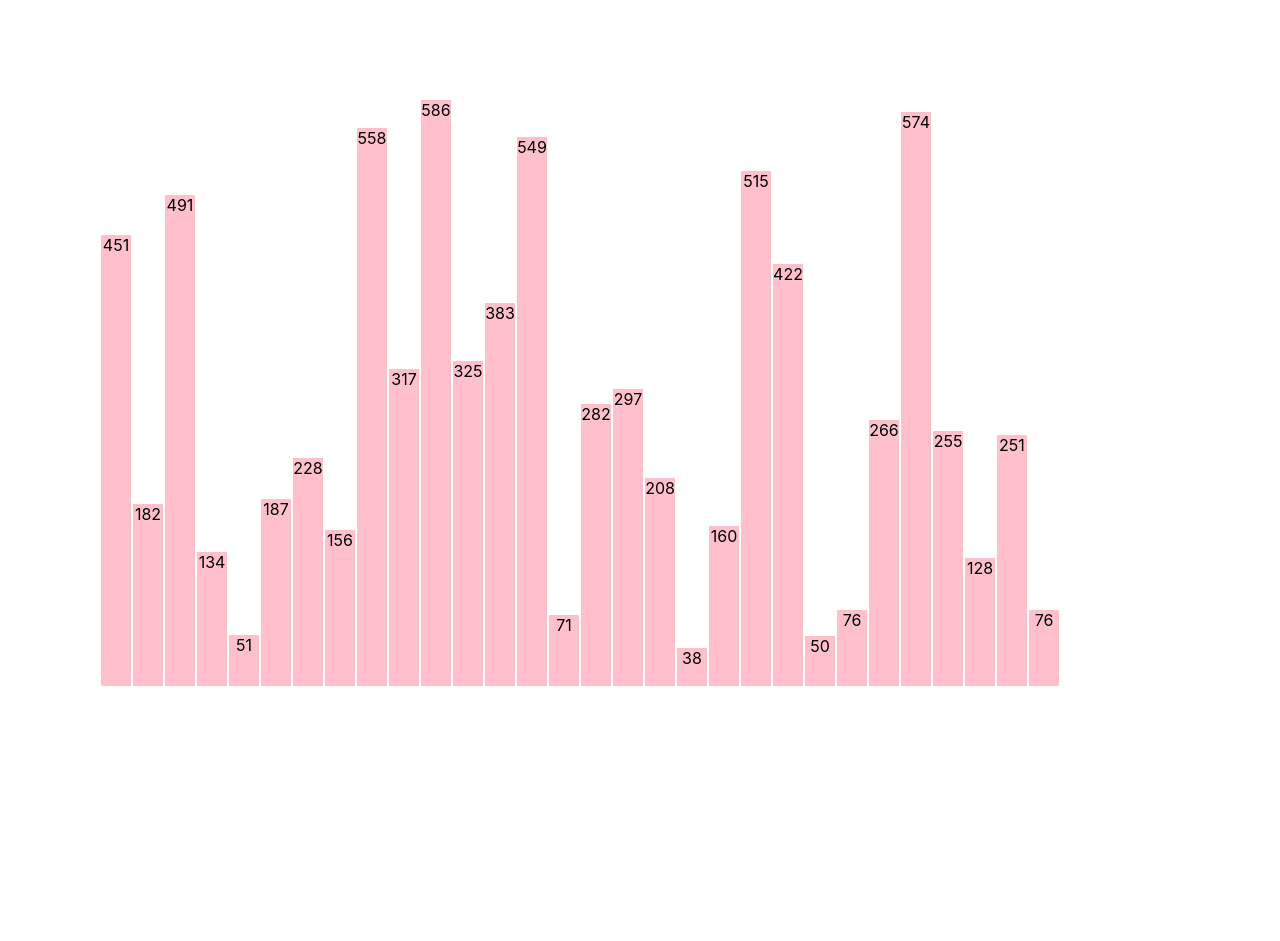
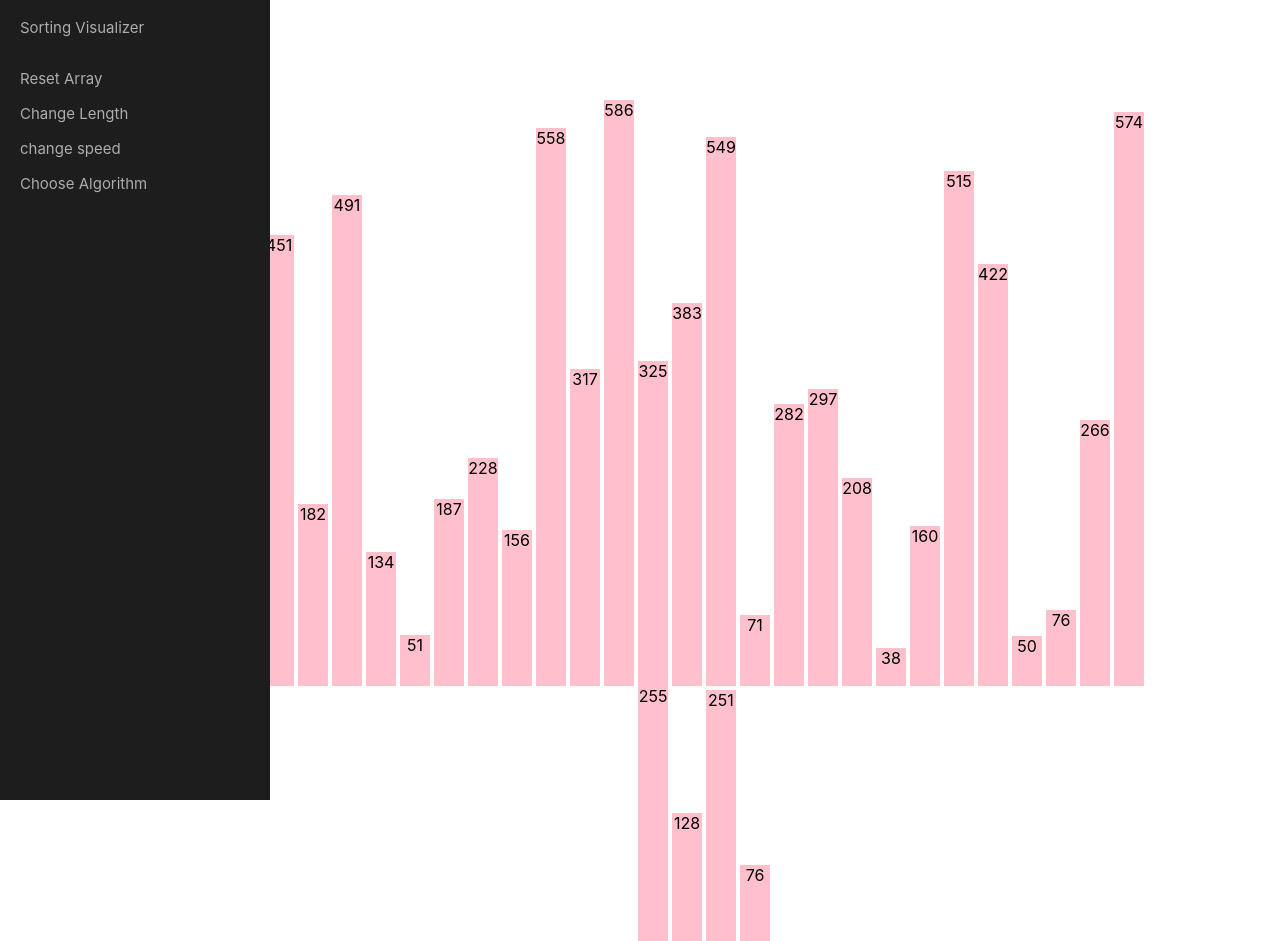
Before and after one commit to mightomi/SortingVisualization, a React (Create React App) app: page / in a window 1280 px wide. Before the commit the page ends 800 px from the top, so only its background shows below. Built offline with nearby package versions, Linux system fonts and the light colour scheme.

Commit message:
added basic sidebar

```diff
--- a/package.json
+++ b/package.json
@@ -8,6 +8,7 @@
     "@testing-library/user-event": "^12.1.10",
     "react": "^17.0.2",
     "react-dom": "^17.0.2",
+    "react-pro-sidebar": "^0.6.0",
     "react-scripts": "4.0.3",
     "web-vitals": "^1.0.1"
   },
--- a/src/App.js
+++ b/src/App.js
@@ -1,9 +1,12 @@
 import './App.css';
 import SortingVisualizer from './SortingVisualizer/SortingVisualizer'
+import SideBar from './sideBar/sideBar'
+
 
 function App() {
   return (
     <div className="App">
+      <SideBar/>
       <SortingVisualizer/>
     </div>
   );
--- a/src/SortingVisualizer/SortingVisualizer.css
+++ b/src/SortingVisualizer/SortingVisualizer.css
@@ -1,12 +1,13 @@
 .array-container {
     position: absolute;
-    left: 100px;
+    left: 20%;
+    right: 10%;
     top: 100px;
   }
 
   .array-bar {
     width: 30px;
-    display: inline-block;
-    margin: 0 1px;
+    display: inline-block; /* arranges the array bars in horizontal way*/
+    margin: 0 2px; /*Top,Bottom -> 0px Left,Right -> 1px*/
     vertical-align:bottom
   }
--- /dev/null
+++ b/src/sideBar/sideBar.js
@@ -0,0 +1,22 @@
+import React from 'react';
+import { ProSidebar, Menu, MenuItem, SubMenu } from 'react-pro-sidebar';
+import 'react-pro-sidebar/dist/css/styles.css';
+
+
+export default class sideBar extends React.Component {
+
+    render() {
+        return (
+            <ProSidebar style={{height: `100vh`}}>
+                <Menu >
+                    <MenuItem >Sorting Visualizer</MenuItem>
+                    <MenuItem ></MenuItem>
+                    <MenuItem >Reset Array</MenuItem>
+                    <MenuItem >Change Length</MenuItem>
+                    <MenuItem >change speed</MenuItem>
+                    <MenuItem >Choose Algorithm</MenuItem>
+                </Menu>
+            </ProSidebar>
+        )
+    }
+}
```
Also changed, not shown: 1 other file (tests, documents, lock files or other folders).
